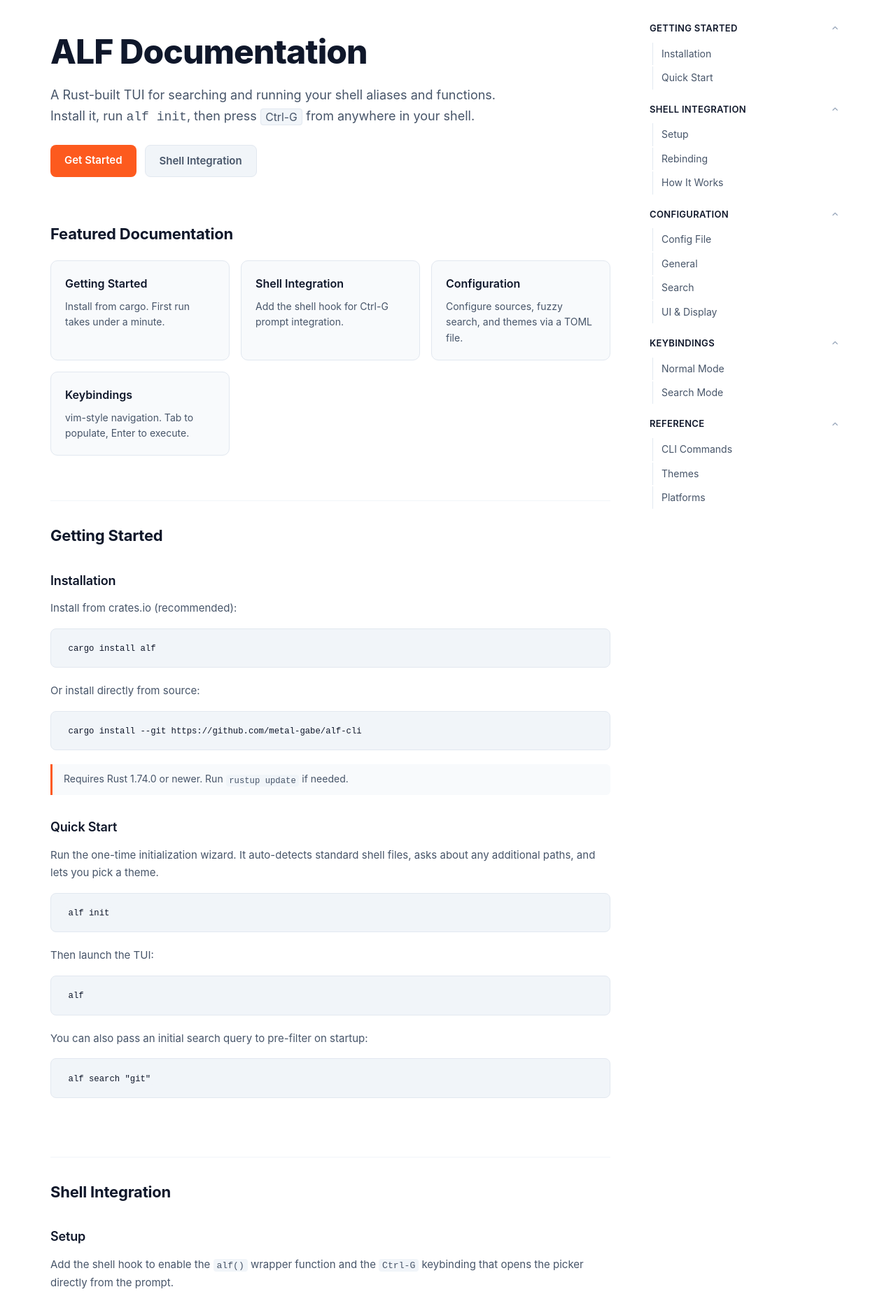
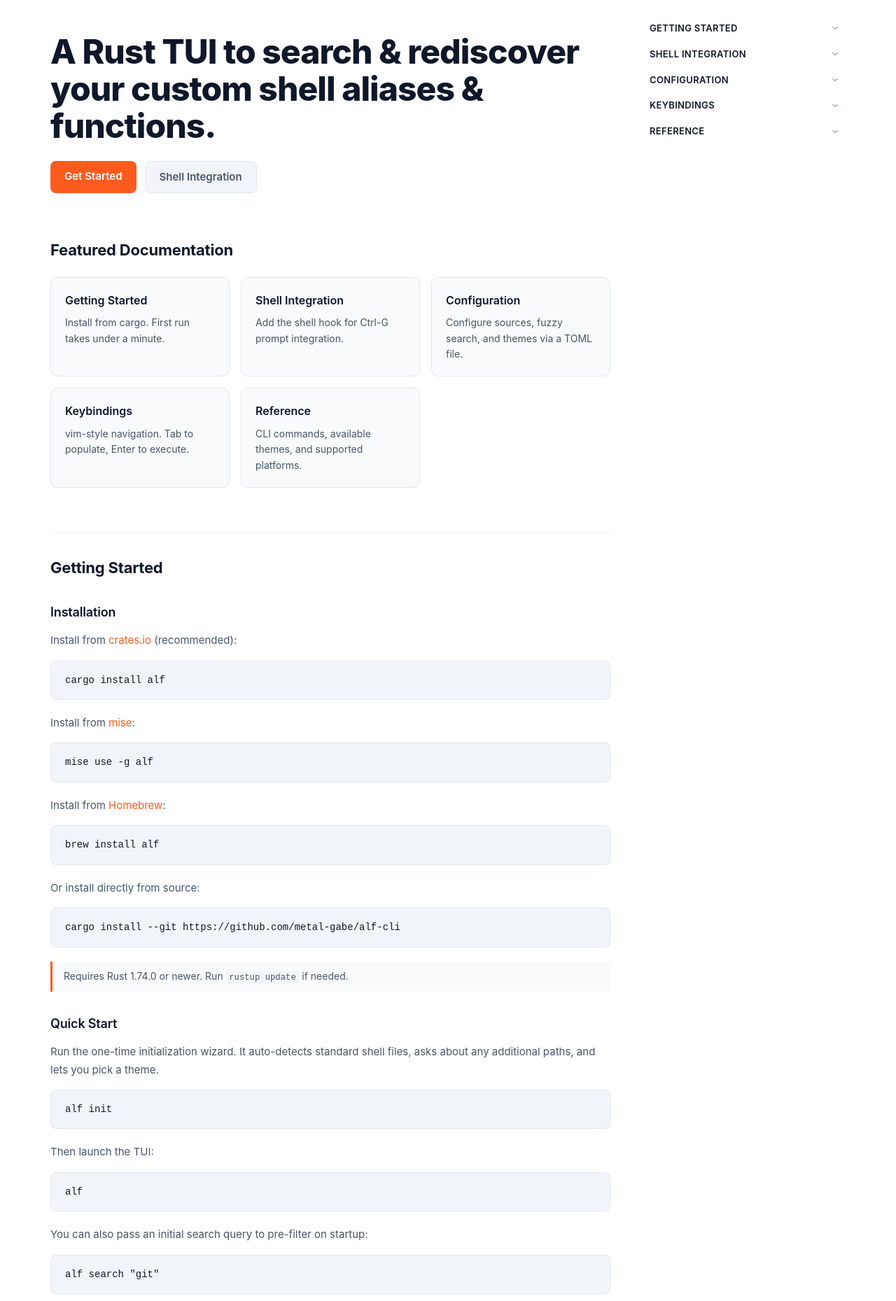
Before and after one commit to metal-gabe/alf-website, a Nuxt app: page /index-page in a window 1280 px wide. Shown: the part 80-1939 px from the top of the page at 70% size. Built offline with nearby package versions, Linux system fonts and the light colour scheme.

Commit message:
1	feat(main): [no ci] add CodeBlock and SectionHeading components;

```diff
--- a/components/AppHeader/AppHeader.ts
+++ b/components/AppHeader/AppHeader.ts
@@ -14,8 +14,12 @@
 
       const navLinks = [
          { href: '/', label: 'Docs' },
-         { href: '/changelog', label: 'Changelog' },
-         { href: 'https://github.com', label: 'GitHub', external: true },
+         {
+            href: 'https://github.com/metal-gabe/alf-cli/CHANGELOG.md',
+            label: 'Changelog',
+            external: true,
+         },
+         { href: 'https://github.com/metal-gabe/alf-cli', label: 'GitHub', external: true },
       ];
 
       return { navLinks, openSearch, searchShortcutLabel };
--- a/components/AppHeader/AppHeader.vue
+++ b/components/AppHeader/AppHeader.vue
@@ -4,7 +4,7 @@
          <div class="app-header__left">
             <NuxtLink class="app-header__logo" to="/">
                <span class="app-header__logo-icon">&#9670;</span>
-               <span class="app-header__logo-text">ALF Docs</span>
+               <span class="app-header__logo-text">Alf CLI</span>
             </NuxtLink>
          </div>
 
--- /dev/null
+++ b/components/CodeBlock.vue
@@ -0,0 +1,83 @@
+<template>
+   <div class="code-block">
+      <pre class="code-block__pre"><code>{{ code }}</code></pre>
+      <button aria-label="Copy code" class="code-block__copy-btn" type="button" @click="copyCode">
+         <svg
+            aria-hidden="true"
+            fill="none"
+            height="16"
+            stroke="currentColor"
+            stroke-linecap="round"
+            stroke-linejoin="round"
+            stroke-width="2"
+            viewBox="0 0 24 24"
+            width="16"
+            xmlns="http://www.w3.org/2000/svg"
+         >
+            <rect height="13" rx="2" ry="2" width="13" x="9" y="9" />
+            <path d="M5 15H4a2 2 0 0 1-2-2V4a2 2 0 0 1 2-2h9a2 2 0 0 1 2 2v1" />
+         </svg>
+      </button>
+   </div>
+</template>
+
+<script setup lang="ts">
+   const props = defineProps<{
+      code: string;
+   }>();
+
+   async function copyCode() {
+      await navigator.clipboard.writeText(props.code);
+   }
+</script>
+
+<style scoped>
+   .code-block {
+      margin: 0 0 1.25rem;
+      position: relative;
+   }
+
+   .code-block__pre {
+      background-color: var(--color-bg-elevated);
+      border: 1px solid var(--color-border);
+      border-radius: 0.5rem;
+      font-family: var(--font-mono);
+      font-size: 0.875rem;
+      line-height: 1.6;
+      margin: 0;
+      overflow-x: auto;
+      padding: 1rem 1.25rem;
+      white-space: pre;
+   }
+
+   .code-block__pre code {
+      color: var(--color-text-primary);
+   }
+
+   .code-block__copy-btn {
+      align-items: center;
+      background-color: var(--color-bg-elevated);
+      border: 1px solid var(--color-border);
+      border-radius: 0.375rem;
+      color: var(--color-text-muted);
+      cursor: pointer;
+      display: flex;
+      justify-content: center;
+      opacity: 0;
+      padding: 0.375rem;
+      position: absolute;
+      right: 0.5rem;
+      top: 0.5rem;
+      transition:
+         color 0.15s ease,
+         opacity 0.15s ease;
+   }
+
+   .code-block:hover .code-block__copy-btn {
+      opacity: 1;
+   }
+
+   .code-block__copy-btn:hover {
+      color: var(--color-text-primary);
+   }
+</style>
--- a/components/DocSidebar/DocSidebar.ts
+++ b/components/DocSidebar/DocSidebar.ts
@@ -24,7 +24,7 @@
    },
 
    setup(props) {
-      const expandedSections = ref<Set<string>>(new Set(props.sections.map(s => s.href)));
+      const expandedSections = ref<Set<string>>(new Set());
 
       function toggleSection(href: string) {
          if (expandedSections.value.has(href)) {
--- a/nuxt.config.ts
+++ b/nuxt.config.ts
@@ -22,4 +22,9 @@
    typescript: {
       typeCheck: false,
    },
+   vite: {
+      server: {
+         allowedHosts: ['alf.local'],
+      },
+   },
 });
--- a/pages/index-page.vue
+++ b/pages/index-page.vue
@@ -1,11 +1,9 @@
 <template>
    <div class="index-page">
       <section class="index-page__hero">
-         <h1 class="index-page__title">ALF Documentation</h1>
-         <p class="index-page__subtitle">
-            A Rust-built TUI for searching and running your shell aliases and functions. Install it,
-            run <code>alf init</code>, then press <kbd>Ctrl-G</kbd> from anywhere in your shell.
-         </p>
+         <h1 class="index-page__title">
+            A Rust TUI to search & rediscover your custom shell aliases & functions.
+         </h1>
          <div class="index-page__cta">
             <a class="index-page__cta-primary" href="#getting-started">Get Started</a>
             <a class="index-page__cta-secondary" href="#shell-integration">Shell Integration</a>
@@ -39,20 +37,32 @@
                   vim-style navigation. Tab to populate, Enter to execute.
                </p>
             </a>
+            <a class="index-page__card" href="#reference">
+               <h3 class="index-page__card-title">Reference</h3>
+               <p class="index-page__card-desc">
+                  CLI commands, available themes, and supported platforms.
+               </p>
+            </a>
          </div>
       </section>
 
       <section id="getting-started" class="index-page__section">
-         <h2 class="index-page__section-heading">Getting Started</h2>
+         <SectionHeading id="getting-started">Getting Started</SectionHeading>
 
          <div id="installation" class="index-page__subsection">
             <h3 class="index-page__subsection-heading">Installation</h3>
-            <p class="index-page__prose">Install from crates.io (recommended):</p>
-            <pre class="index-page__code-block"><code>cargo install alf</code></pre>
+            <p class="index-page__prose">
+               Install from <a href="https://crates.io/">crates.io</a> (recommended):
+            </p>
+            <CodeBlock :code="code.cargoInstall" />
+            <p class="index-page__prose">
+               Install from <a href="https://mise.jdx.dev/registry.html#tools">mise</a>:
+            </p>
+            <CodeBlock :code="code.miseInstall" />
+            <p class="index-page__prose">Install from <a href="https://brew.sh/">Homebrew</a>:</p>
+            <CodeBlock :code="code.brewInstall" />
             <p class="index-page__prose">Or install directly from source:</p>
-            <pre
-               class="index-page__code-block"
-            ><code>cargo install --git https://github.com/metal-gabe/alf-cli</code></pre>
+            <CodeBlock :code="code.gitInstall" />
             <p class="index-page__note">
                Requires Rust 1.74.0 or newer. Run <code>rustup update</code> if needed.
             </p>
@@ -64,18 +74,18 @@
                Run the one-time initialization wizard. It auto-detects standard shell files, asks
                about any additional paths, and lets you pick a theme.
             </p>
-            <pre class="index-page__code-block"><code>alf init</code></pre>
+            <CodeBlock :code="code.alfInit" />
             <p class="index-page__prose">Then launch the TUI:</p>
-            <pre class="index-page__code-block"><code>alf</code></pre>
+            <CodeBlock :code="code.alfRun" />
             <p class="index-page__prose">
                You can also pass an initial search query to pre-filter on startup:
             </p>
-            <pre class="index-page__code-block"><code>alf search "git"</code></pre>
+            <CodeBlock :code="code.alfSearch" />
          </div>
       </section>
 
       <section id="shell-integration" class="index-page__section">
-         <h2 class="index-page__section-heading">Shell Integration</h2>
+         <SectionHeading id="shell-integration">Shell Integration</SectionHeading>
 
          <div id="shell-setup" class="index-page__subsection">
             <h3 class="index-page__subsection-heading">Setup</h3>
@@ -83,10 +93,8 @@
                Add the shell hook to enable the <code>alf()</code> wrapper function and the
                <code>Ctrl-G</code> keybinding that opens the picker directly from the prompt.
             </p>
-            <pre class="index-page__code-block"><code># zsh — add to ~/.zshrc
-eval "$(alf shell-hook zsh)"</code></pre>
-            <pre class="index-page__code-block"><code># bash — add to ~/.bashrc
-eval "$(alf shell-hook bash)"</code></pre>
+            <CodeBlock :code="code.zshHook" />
+            <CodeBlock :code="code.bashHook" />
             <p class="index-page__prose">
                Tab and Enter behave differently once the hook is sourced:
             </p>
@@ -119,10 +127,8 @@
             <p class="index-page__prose">
                The widget is bound to <code>Ctrl-G</code> by default. To use a different key:
             </p>
-            <pre class="index-page__code-block"><code># zsh
-bindkey '^T' __alf_widget</code></pre>
-            <pre class="index-page__code-block"><code># bash
-bind -x '"\C-t": __alf_widget'</code></pre>
+            <CodeBlock :code="code.zshBind" />
+            <CodeBlock :code="code.bashBind" />
             <p class="index-page__note">
                In bash, pressing Tab inside the TUI cannot populate the readline buffer — this is a
                readline limitation outside of <code>bind -x</code> handlers. Use the
@@ -150,7 +156,7 @@
       </section>
 
       <section id="configuration" class="index-page__section">
-         <h2 class="index-page__section-heading">Configuration</h2>
+         <SectionHeading id="configuration">Configuration</SectionHeading>
 
          <div id="config-file" class="index-page__subsection">
             <h3 class="index-page__subsection-heading">Config File</h3>
@@ -186,12 +192,7 @@
 
          <div id="general-options" class="index-page__subsection">
             <h3 class="index-page__subsection-heading">General</h3>
-            <pre class="index-page__code-block"><code>[general]
-shell_files = [
-    "~/.zshrc",
-    "~/.config/zsh/**/*.zsh",
-]
-alias_expansion = "Name"</code></pre>
+            <CodeBlock :code="code.generalConfig" />
             <div class="index-page__table-wrap">
                <table class="index-page__table">
                   <thead>
@@ -222,11 +223,7 @@
 
          <div id="search-options" class="index-page__subsection">
             <h3 class="index-page__subsection-heading">Search</h3>
-            <pre class="index-page__code-block"><code>[search]
-case_matching = "smart"
-normalize = true
-enable_regex = true
-substring_matching = true</code></pre>
+            <CodeBlock :code="code.searchConfig" />
             <div class="index-page__table-wrap">
                <table class="index-page__table">
                   <thead>
@@ -262,14 +259,7 @@
 
          <div id="ui-options" class="index-page__subsection">
             <h3 class="index-page__subsection-heading">UI &amp; Display</h3>
-            <pre class="index-page__code-block"><code>[ui]
-theme = "default"
-keybind_mode = "vim"
-
-[display]
-show_type_badges = true
-syntax_highlighting = true
-parse_comments = true</code></pre>
+            <CodeBlock :code="code.uiConfig" />
             <div class="index-page__table-wrap">
                <table class="index-page__table">
                   <thead>
@@ -315,7 +305,7 @@
       </section>
 
       <section id="keybindings" class="index-page__section">
-         <h2 class="index-page__section-heading">Keybindings</h2>
+         <SectionHeading id="keybindings">Keybindings</SectionHeading>
 
          <div id="normal-mode" class="index-page__subsection">
             <h3 class="index-page__subsection-heading">Normal Mode</h3>
@@ -447,7 +437,7 @@
       </section>
 
       <section id="reference" class="index-page__section">
-         <h2 class="index-page__section-heading">Reference</h2>
+         <SectionHeading id="reference">Reference</SectionHeading>
 
          <div id="cli-commands" class="index-page__subsection">
             <h3 class="index-page__subsection-heading">CLI Commands</h3>
@@ -538,8 +528,28 @@
 </template>
 
 <script setup lang="ts">
+   const code = {
+      alfInit: 'alf init',
+      alfRun: 'alf',
+      alfSearch: 'alf search "git"',
+      bashBind: '# bash\nbind -x \'"\\C-t": __alf_widget\'',
+      bashHook: '# bash — add to ~/.bashrc\neval "$(alf shell-hook bash)"',
+      brewInstall: 'brew install alf',
+      cargoInstall: 'cargo install alf',
+      generalConfig:
+         '[general]\nshell_files = [\n    "~/.zshrc",\n    "~/.config/zsh/**/*.zsh",\n]\nalias_expansion = "Name"',
+      gitInstall: 'cargo install --git https://github.com/metal-gabe/alf-cli',
+      miseInstall: 'mise use -g alf',
+      searchConfig:
+         '[search]\ncase_matching = "smart"\nnormalize = true\nenable_regex = true\nsubstring_matching = true',
+      uiConfig:
+         '[ui]\ntheme = "default"\nkeybind_mode = "vim"\n\n[display]\nshow_type_badges = true\nsyntax_highlighting = true\nparse_comments = true',
+      zshBind: "# zsh\nbindkey '^T' __alf_widget",
+      zshHook: '# zsh — add to ~/.zshrc\neval "$(alf shell-hook zsh)"',
+   };
+
    useHead({
-      title: 'ALF Documentation',
+      title: 'Alf CLI Tool',
       meta: [
          {
             content:
@@ -709,23 +719,6 @@
       margin: 0 0 1rem;
    }
 
-   .index-page__code-block {
-      background-color: var(--color-bg-elevated);
-      border: 1px solid var(--color-border);
-      border-radius: 0.5rem;
-      font-family: var(--font-mono);
-      font-size: 0.875rem;
-      line-height: 1.6;
-      margin: 0 0 1.25rem;
-      overflow-x: auto;
-      padding: 1rem 1.25rem;
-      white-space: pre;
-   }
-
-   .index-page__code-block code {
-      color: var(--color-text-primary);
-   }
-
    .index-page__table-wrap {
       margin: 0 0 1.5rem;
       overflow-x: auto;
```
Also changed, not shown: components/SectionHeading.vue (added, +55 -0 lines), 2 other files (tests, documents, lock files or other folders).
